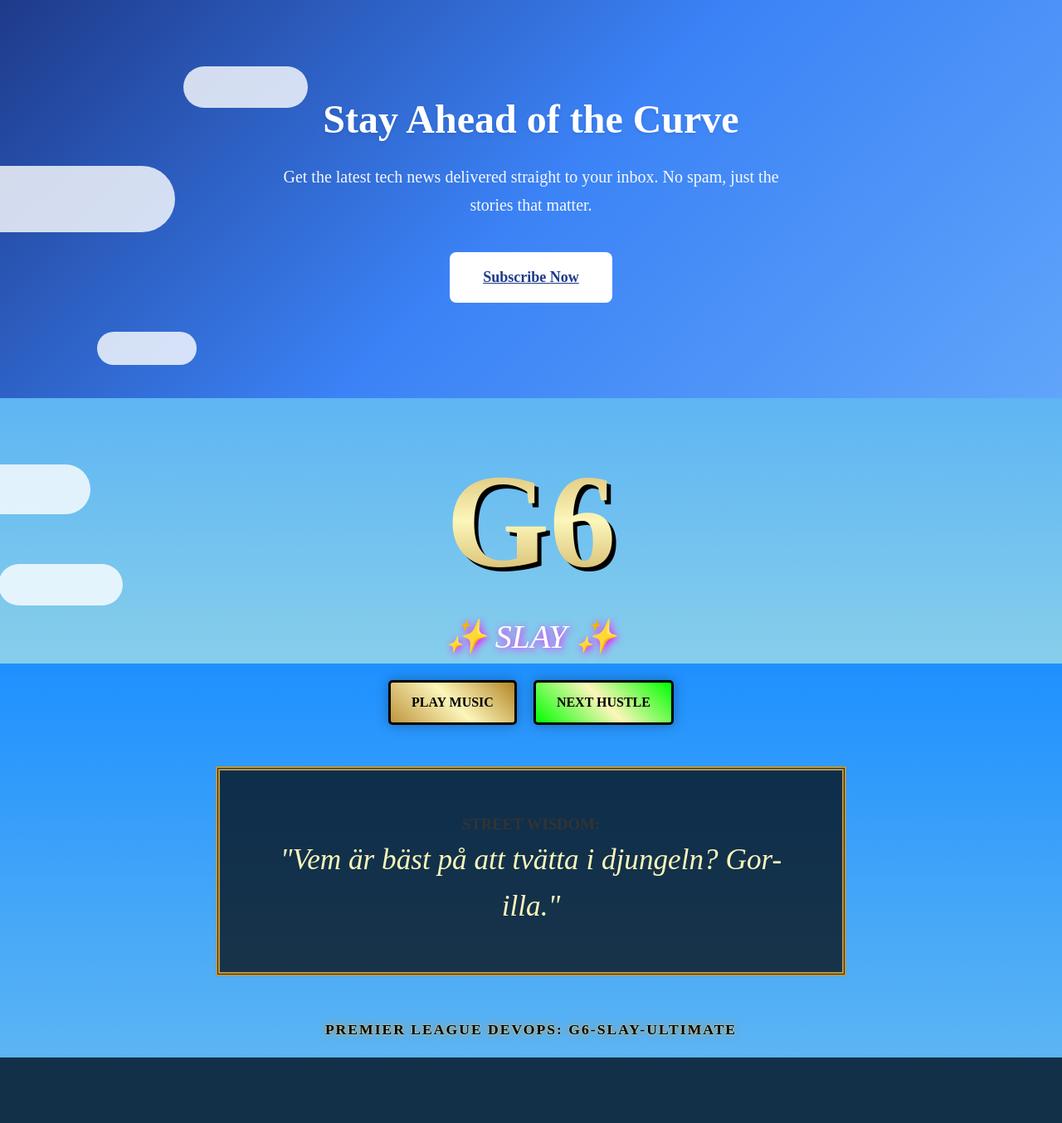
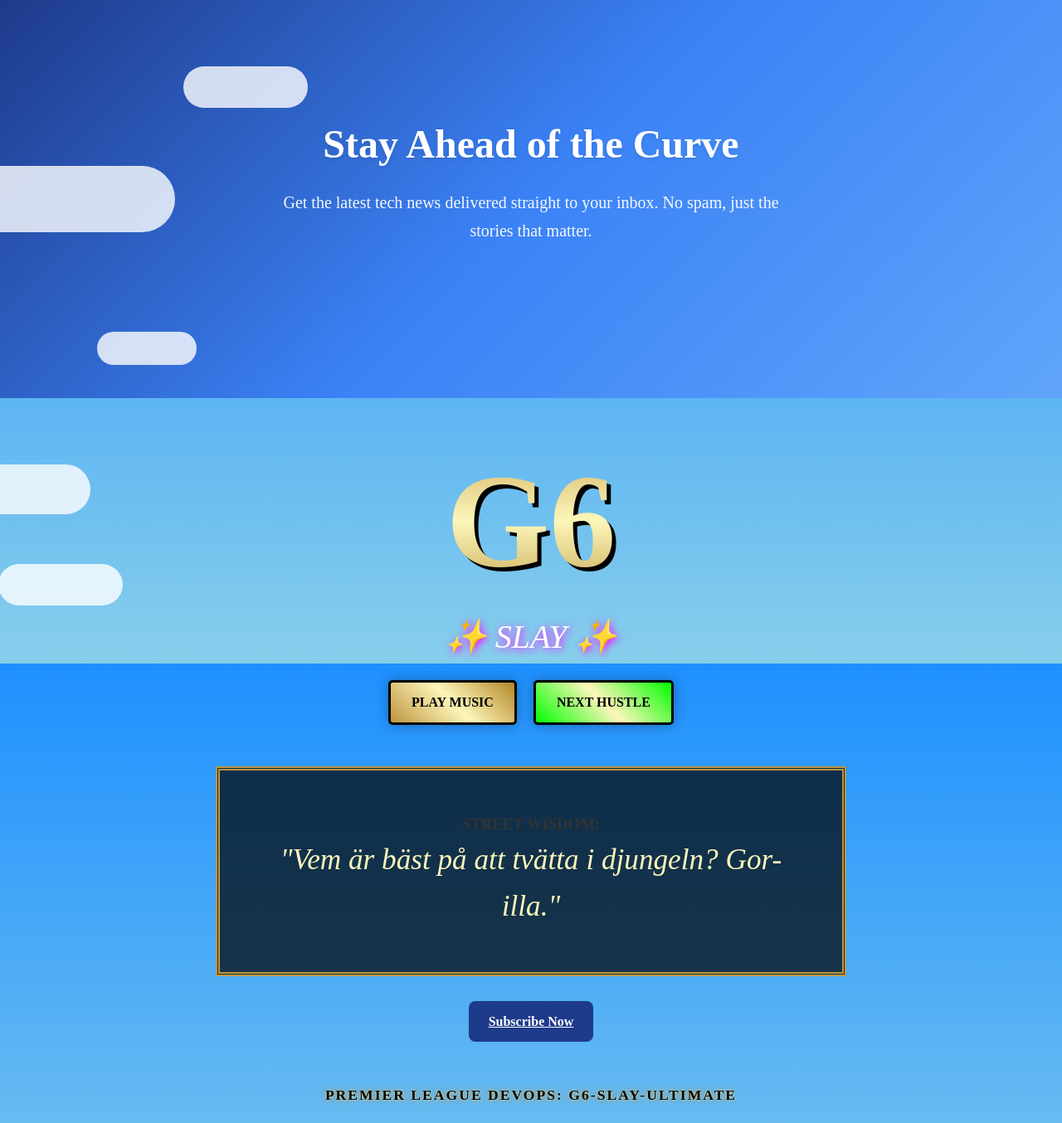
Before and after one commit to stanko-droid/Demo-G6, a Flask app: page / in a window 1280 px wide. Shown: the whole page at 83% size. Before the commit the page ends 1275 px from the top, so only its background shows below. Run offline with Flask 3, Linux system fonts and the light colour scheme.

Commit message:
G6-30 Userstory 8 - design changes

```diff
--- a/app/presentation/templates/index.html
+++ b/app/presentation/templates/index.html
@@ -11,9 +11,6 @@
             Get the latest tech news delivered straight to your inbox.
             No spam, just the stories that matter.
         </p>
-        <a href="{{ url_for('public.subscribe') }}" class="btn btn--primary hero__cta">
-            Subscribe Now
-        </a>
     </div>
 </section>
 
@@ -44,6 +41,13 @@
     <div class="gold-card">
         <h3 class="gold-text-header">STREET WISDOM:</h3>
         <p id="joke-display" class="joke-text">Laddar din hustle...</p>
+    </div>
+
+    <!-- Subscribe Button -->
+    <div style="text-align: center; margin: 30px 0;">
+        <a href="{{ url_for('public.subscribe') }}" class="btn btn--primary">
+            Subscribe Now
+        </a>
     </div>
 
     <footer class="gold-footer">
```
